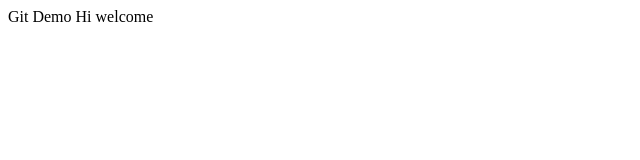
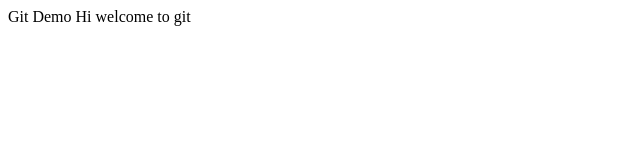
Before and after one commit to Nilesh2886/test, a plain HTML site: page index.html in a window 1280 px wide. Shown: the full height of the page, 0-640 px from the left. Drawn offline with Linux system fonts and the light colour scheme.

Commit message:
Changed app js

```diff
--- a/index.html
+++ b/index.html
@@ -1,6 +1,6 @@
 <html>
 <head>Git Demo</head>
 <body>
-	Hi welcome
+	Hi welcome to git
 </body>
 </html>
```
Also changed, not shown: login.html (added), test.html (added), 1 other file.
